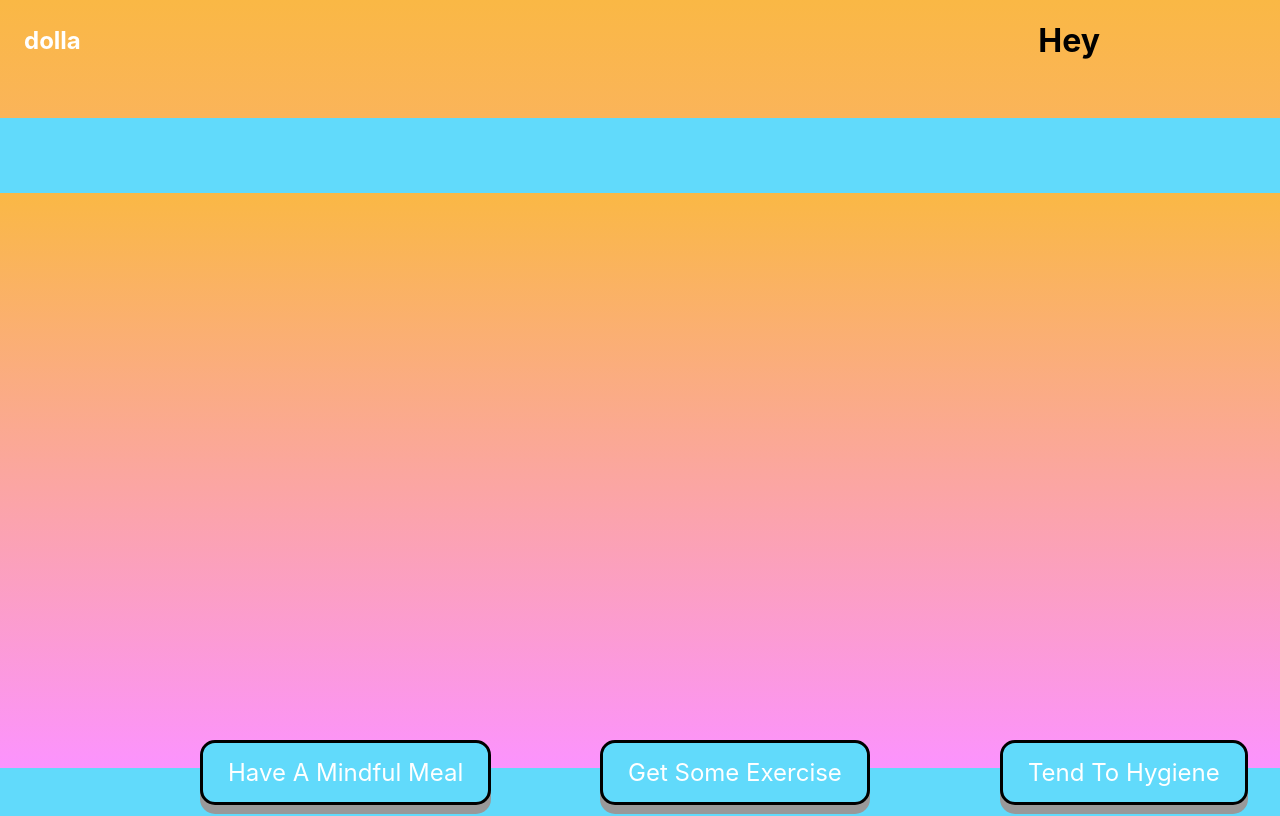
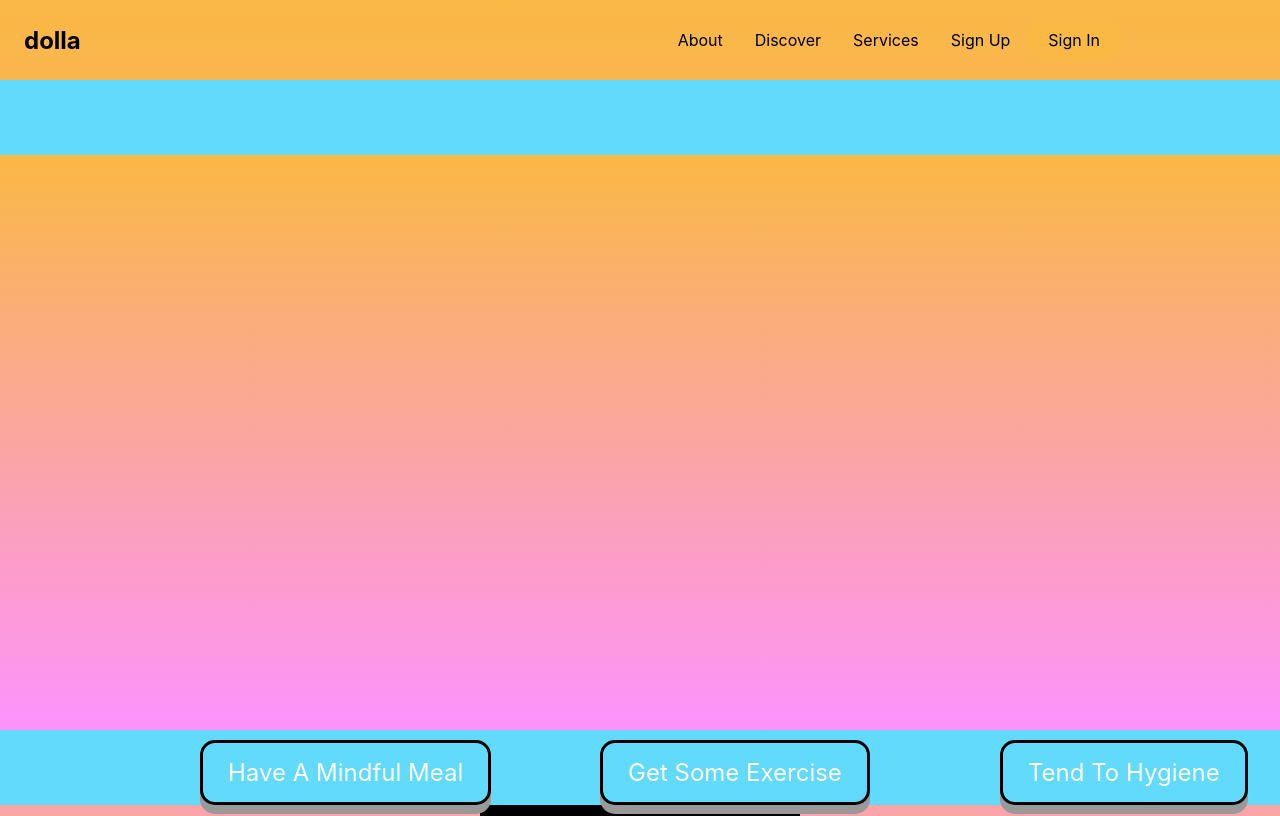
Before and after one commit to jmatherne65/HackAThon2022, a React (Create React App) app in the folder hackathon2022/: page / in a window 1280 px wide. Shown: the top 816 px of the page. Built offline with nearby package versions, Linux system fonts and the light colour scheme.

Commit message:
kit added

```diff
--- a/hackathon2022/src/App.css
+++ b/hackathon2022/src/App.css
@@ -107,3 +107,9 @@
   .App {
   background-image: linear-gradient(#fab845,#fc93fefe );
   }
+
+  .kit {
+    position: fixed;
+    left: 1000px;
+    top: -740px;
+  }
--- a/hackathon2022/src/App.js
+++ b/hackathon2022/src/App.js
@@ -1,7 +1,7 @@
 import './App.css';
 import Navbar from './Components/Navbar';
 import { BrowserRouter as Router } from 'react-router-dom'
-
+import _Happy_Idle_Amim from './images/_Happy_Idle_Anim (1).gif'
 
 function App() {
   return (
@@ -12,6 +12,9 @@
       <header className="App-header">
         <element id='rcorners3'></element>
         <element id='rcorners4'></element>
+        <element justify = "center" id = 'kit'>
+        <img src={_Happy_Idle_Amim} alt="loading..." />
+        </element>
         <buttonrow justify="center">
           <button1 className="button1" onClick={EatMeal}>Have A Mindful Meal</button1>
           <button2 className="button2" onClick={Exercise}>Get Some Exercise</button2>
--- a/hackathon2022/src/Components/Navbar/NavbarElements.js
+++ b/hackathon2022/src/Components/Navbar/NavbarElements.js
@@ -1,9 +1,10 @@
 import styled from 'styled-components'
 import { Link as LinkR } from 'react-router-dom'
-// import { Link as LinkS } from 'react-scroll'
+import { Link as LinkS } from 'react-scroll'
+
 
 export const Nav = styled.nav`
-    background: #000;
+    background: #61dafb;
     height: 80px;
     /* margin-top: -80px; */
     display: flex;
@@ -30,7 +31,7 @@
     `;
 
 export const NavLogo = styled(LinkR)`
-color: #fff;
+color: #000;
 justify-self: flex-start;
 cursor: pointer;
 font-size: 1.5rem;
@@ -39,4 +40,82 @@
 margin-left: 24px;
 font-weight: bold;
 text-decoration: none;
-`
+`;
+
+export const MobileIcon = styled.div`
+    display: none;
+
+    @media screen and (max-widthL 768px) {
+        display: block;
+        position: absolute;
+        top: 0;
+        right: 0;
+        transform: translated(-100%, 60%);
+        font-size: 1.8rem;
+        cursor: pointer;
+        color: #fff;
+    }
+`;
+
+
+export const NavMenu = styled.ul`
+    display: flex;
+    align-items: center;
+    list-style: none;
+    text-align: center;
+    margin-right: -22px;
+
+    @media screen and (max-width: 768px) {
+        display: none;
+    }
+`;
+
+export const NavItem = styled.li`
+    height: 80px;
+`;
+
+// Nav Text
+export const NavLinks = styled(LinkS)`
+    color: #000;
+    display: flex;
+    align-items: center;
+    text-decorations: none;
+    padding: 0 1rem;
+    height: 100%;
+    cursor: pointer;
+
+    &.active {
+        border-bottom: 3px solid #01bf71;
+    }
+`;
+
+export const NavBtn = styled.nav`
+    display: flex;
+    align-items: center;
+
+    @media screen and (max-width: 768px) {
+        display: none;
+    }
+`;
+
+
+//Navigation Button Sign In
+export const NavBtnLink = styled(LinkR)`
+    border-radius: 50px;
+    background: #fab845;
+    white-space: nowrap;
+    padding: 10px 22px;
+    color: #010606;
+    font-size: 16px;
+    outline: none;
+    border: none;
+    cursor: pointer;
+    transition: all 0.2s ease-in-out;
+    text-decoration: none;
+
+    &hover {
+        transition: all 0.2s ease-in-out;
+        background: #000;
+        color: #010606;
+    }
+`;
--- a/hackathon2022/src/Components/Navbar/index.js
+++ b/hackathon2022/src/Components/Navbar/index.js
@@ -1,15 +1,37 @@
 import React from 'react'
-import {Nav, NavbarContainer, NavLogo} from './NavbarElements';
+import {FaBars} from 'react-icons/fa'
+import {Nav, NavbarContainer, NavLogo, MobileIcon, NavMenu, NavItem, NavLinks, NavBtn, NavBtnLink} from './NavbarElements';
+
 
 const Navbar = () => {
   return (
     <>
         <NavbarContainer>
             <NavLogo to='/'>dolla</NavLogo>
-            <h1>Hey</h1>
+            <MobileIcon>
+              <FaBars />
+            </MobileIcon>
+            <NavMenu>
+              <NavItem>
+                <NavLinks to="about">About</NavLinks>
+              </NavItem>
+              <NavItem>
+                <NavLinks to="discover">Discover</NavLinks>
+              </NavItem>
+              <NavItem>
+                <NavLinks to="services">Services</NavLinks>
+              </NavItem>
+              <NavItem>
+                <NavLinks to="signup">Sign Up</NavLinks>
+              </NavItem>
+              <NavBtn>
+                <NavBtnLink to='/signin'>Sign In</NavBtnLink>
+              </NavBtn>
+            </NavMenu>
         </NavbarContainer>
     </>
   )
 }
 
+
 export default Navbar;
```
